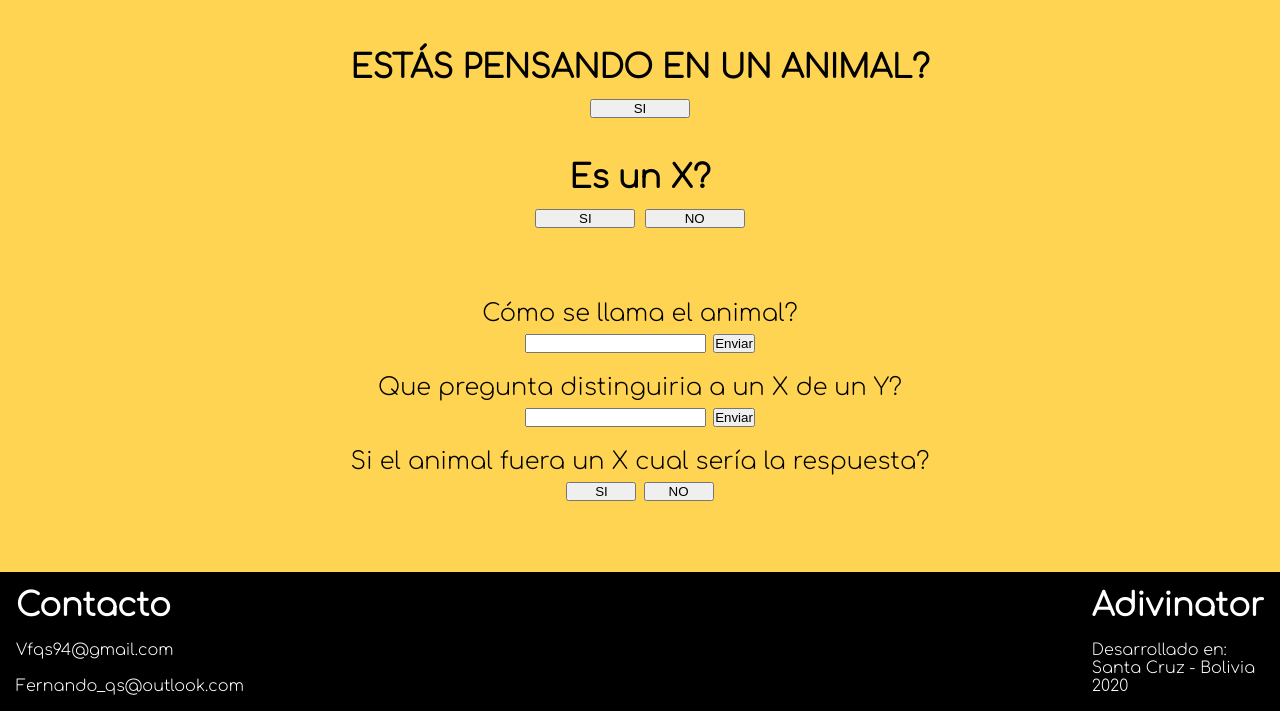
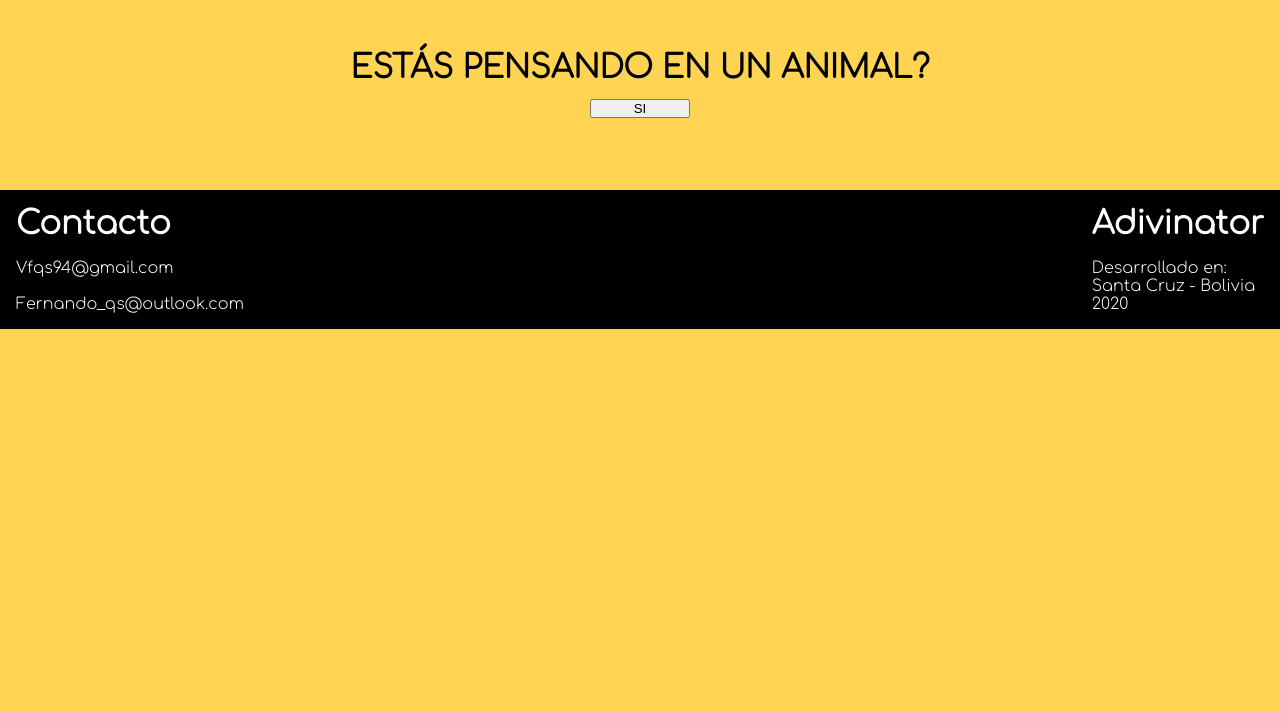
Before and after one commit to SickRanchez4/adivinator, a Flask app: template templates/home.html in a window 1280 px wide. Shown: the part 212-923 px from the top of the page. After the commit the page ends 541 px from the top, so only its background shows below. Run offline with Flask 2, Linux system fonts and the light colour scheme; the template is opened without the code that fills it: most values are stand-ins (such as "Sample title", 1, 10 or a date in 2020).

Commit message:
ultima subida

```diff
--- a/index.py
+++ b/index.py
@@ -1,21 +1,61 @@
-from flask import Flask, render_template
-from static.game import Gamin
+from flask import Flask, render_template, request, redirect
+from static.nodo import Nodo
+from static.arbol import Arbol
 
+#   Game Enviroment
+node = Nodo()
+node.setData('Perro')
+
+arb = Arbol()
+arb.setRoot(node)
+
+
+# Flask
 app = Flask(__name__)
 
 @app.route('/')
 def Index():
-    Gamin()
-    return render_template('home.html')
+    return render_template('home.html', tree = arb)
 
 @app.route('/about')
 def About():
     return render_template('about.html')
 
-""" @app.route('/game')
-def Game():
-    Gamin()
-    return 0 """
+@app.route('/newanimal', methods=['POST'])
+def Newanimal():
+    new_name = request.form['newname']
+    new_diff = request.form['newdiff']
+    indicador = request.form['newresp']
+    name = Nodo()
+    preg = Nodo() #se hace raiz
+    name.setData(new_name)
+    preg.setData(new_diff)
+    arb.insertAnimal(name, preg, indicador)
+    print(arb)
+    return redirect('/')
+
+@app.route('/goLeft')
+def goLeft():
+    L = arb.getRoot().getLeft()
+    arb.setRoot(L)
+    return redirect('/')
+
+@app.route('/goRight')
+def goRight():
+    R = arb.getRoot().getRight()
+    arb.setRoot(R)
+    return redirect('/')
+
+""" @app.route('/move')
+def move():
+    ans = request.form['resp']
+    if ans == 'SI':
+        R = arb.getRoot().getRight()
+        arb.setRoot(R)
+    else
+    return redirect('/') """
+
+
 
 
 """ Por defecto Flask inicia en localhost:5000 """
--- a/static/scripts.js
+++ b/static/scripts.js
@@ -0,0 +1,14 @@
+
+function toggleQuest(){
+    document.getElementById("pregunta").style.display="block";
+}
+function toggleLbl1(){
+    document.getElementById("label1").style.display="block";
+    document.getElementById("label2").style.display="none";
+    document.getElementById("Newanimal").style.display="none";
+}
+function toggleForm(){
+    document.getElementById("label1").style.display="none";
+    document.getElementById("label2").style.display="block";
+    document.getElementById("Newanimal").style.display="block";
+}
--- a/static/styles.css
+++ b/static/styles.css
@@ -57,29 +57,38 @@ nav ul{
     font-weight: bold;
     margin-bottom: 70px;
 }
-.inicio{
+#inicio{
     margin-bottom: 40px;
 }
-.inicio input{
+#inicio input{
     width: 100px;
 }
 #start{
     display: block;
 }
-.pregunta{
+#pregunta{
     margin-bottom: 40px;
+    display: none;
 }
-.pregunta input{
+#pregunta input{
     width: 100px;
 }
 #preguntando{
     display: block;
 }
-.Newanimal{
-    display: block;
+#label1{
+    display: none;
+    color: green;
+}
+#label2{
+    display: none;
+    color: red;
+}
+#Newanimal{
+    display: none;
     font-size: 1.5em;
 }
-.Newanimal div{
+#Newanimal div{
     margin-bottom: 20px;
 }
 #whatname{
@@ -98,11 +107,15 @@ nav ul{
 }
 
 .footer{
+    /* position:fixed;
+    left:0px;
+    bottom:0px; */
     display: flex;
     justify-content: space-between;
     padding: 1em;
     background-color: black;
     color: white;
+    width: 100%;
 }
 .bout{
     font-size: 2em;
--- a/templates/about.html
+++ b/templates/about.html
@@ -1,5 +1,5 @@
-{% include 'partials/header.html' %}
-
+{% extends "layout.html" %}
+{% block body %}
     <div class="bout">
         <p><b>Adivinator</b>, tratará de adivinar lo que estas pensando.
         Es un juego desarrollado para la materia de Estructura de Datos II
@@ -12,4 +12,4 @@
         </p>
     </div>
 
-{% include 'partials/footer.html' %}
+{% endblock %}
--- a/templates/home.html
+++ b/templates/home.html
@@ -1,34 +1,44 @@
-{% include 'partials/header.html' %}
-
+{% extends "layout.html" %}
+{% block body %}
     <div class="content">
         <form class="Adivinator">
-            <div class="inicio">
+            <div id="inicio">
             <label id="start">ESTÁS PENSANDO EN UN ANIMAL?</label>
-            <a href="/game"><input type="button" value="SI"></a>
+            <input type="button" onclick="toggleQuest()" value="SI">
             </div>
-            <div class="pregunta">
-            <label id="preguntando">Es un X?</label>
-            <input type="button" value="SI">
-            <input type="button" value="NO">
+            <div id="pregunta">
+            {% if tree.getRoot().getLeft() != None %}
+                <label id="preguntando">El animal {{ tree }} ?</label>
+                <form id="askin">
+                <input type="submit" value="NO" formaction="/goLeft"> <!-- /goLeft -->
+                <input type="submit" value="SI" formaction="/goRight"><!-- /goRight -->
+                </form>
+            {% endif %}
+
+            {% if tree.getRoot().getLeft() == None %}
+            <label id="preguntando">Pensabas en un/a {{ tree }} ?</label>
+            <input type="button" value="NO" onclick="toggleForm()">
+            <input type="button" value="SI" onclick="toggleLbl1()">
+            <label id="label1">Qué fácil! Adivinator Wins!</label>
+            <label id="label2">Tú ganas! registra tu animal!</label>
+            {% endif %}
             </div>
         </form>
-        <form class="Newanimal">
-            <div class="animalName">
+        <form id="Newanimal" action="/newanimal" method="post">
+            <div id="animalName">
             <label id="whatname">Cómo se llama el animal?</label>
-            <input type="text">
-            <input type="button" value="Enviar">
+            <input type="text" id="newname" name="newname" required>
             </div>
-            <div class="newDiferencia">
-            <label id="whatdifference">Que pregunta distinguiria a un X de un Y?</label>
-            <input type="text">
-            <input type="button" value="Enviar">
+            <div id="newDiferencia">
+            <label id="whatdifference">Que pregunta lo distinguiria de un {{ tree }} ?</label>
+            <input type="text" id="newdiff" name="newdiff" required>
             </div>
-            <div class="DiferenciaAns">
-            <label id="differenceans">Si el animal fuera un X cual sería la respuesta?</label>
-            <input type="button" value="SI">
-            <input type="button" value="NO">
+            <div id="DiferenciaAns">
+            <label id="differenceans">Si el animal fuera un {{ tree }} cual sería la respuesta?</label>
+            <input type="radio" name="newresp" id="newresp" value="NO" required> No
+            <input type="radio" name="newresp" id="newresp" value="SI" required> Si
             </div>
+            <input type="submit">
         </form>
     </div>
-
-{% include 'partials/footer.html' %}
+{% endblock %}
--- a/templates/partials/header.html
+++ b/templates/layout.html
@@ -19,3 +19,24 @@
             </ul>
         </nav>
     </header>
+
+    {% block body %}
+    {% endblock %}
+
+    <footer class="footer">
+        <div>
+            <h1>Contacto</h1><br/>
+            Vfqs94@gmail.com<br/><br/>
+            Fernando_qs@outlook.com
+
+        </div>
+        <div>
+            <h1>Adivinator</h1><br/>
+            Desarrollado en: <br/>
+            Santa Cruz - Bolivia<br/>
+            2020
+        </div>
+    </footer>
+    <script src="/static/scripts.js"></script>
+</body>
+</html>
--- a/templates/partials/footer.html
+++ /dev/null
@@ -1,16 +0,0 @@
-<footer class="footer">
-    <div>
-        <h1>Contacto</h1><br/>
-        Vfqs94@gmail.com<br/><br/>
-        Fernando_qs@outlook.com
-
-    </div>
-    <div>
-        <h1>Adivinator</h1><br/>
-        Desarrollado en: <br/>
-        Santa Cruz - Bolivia<br/>
-        2020
-    </div>
-</footer>
-</body>
-</html>
```
Also changed, not shown: static/arbol.py (+19 -3 lines), static/game.py (deleted, +0 -13 lines), static/nodo.py (+7 -0 lines).
